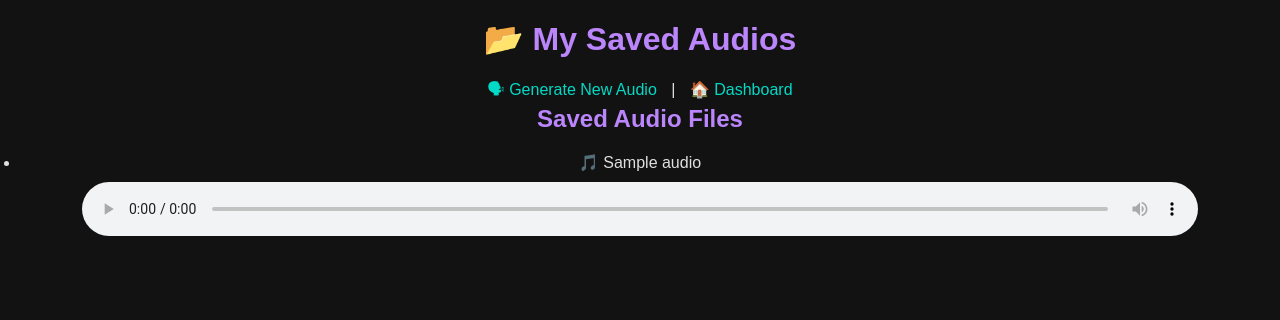
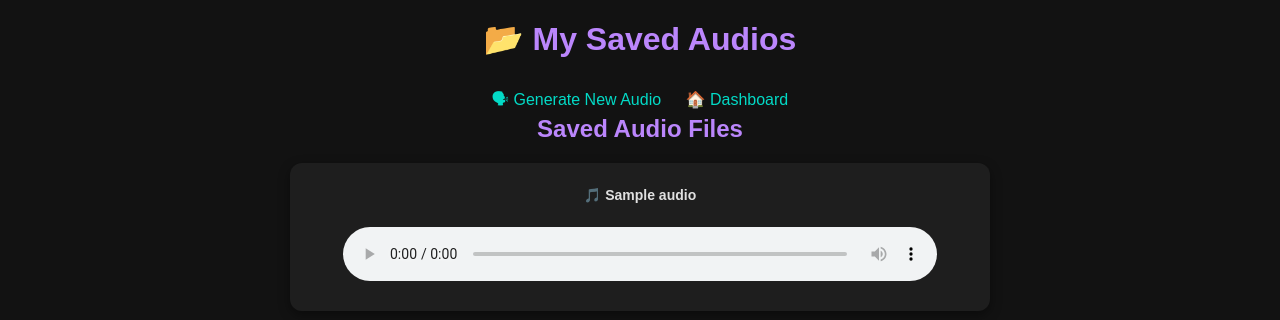
Before and after one commit to Ak23b/Russian-language-learning-app, a Flask app: template templates/index.html in a window 1280 px wide. Shown: the top 320 px of the page. Run offline with Flask 3, Linux system fonts and the light colour scheme; the template is opened without the code that fills it: most values are stand-ins (such as "Sample title", 1, 10 or a date in 2020).

Commit message:
Structure and Style update

```diff
--- a/templates/index.html
+++ b/templates/index.html
@@ -4,24 +4,30 @@
     <meta charset="UTF-8">
     <title>My Saved Audios</title>
     <link rel="stylesheet" href="{{ url_for('static', filename='style.css') }}">
+    <meta name="viewport" content="width=device-width, initial-scale=1.0">
 </head>
 <body>
+    <div class="container">
         <h1>📂 My Saved Audios</h1>
 
-    <nav>
-        <a href="{{ url_for('speak') }}">🗣 Generate New Audio</a> |
+        <!-- Navigation -->
+        <div class="nav-links">
+            <a href="{{ url_for('speak') }}">🗣 Generate New Audio</a>
             <a href="{{ url_for('dashboard') }}">🏠 Dashboard</a>
             {% if session.get('username') %}
-            | <a href="{{ url_for('settings') }}">⚙ Settings</a>
+                <a href="{{ url_for('settings') }}">⚙ Settings</a>
             {% endif %}
-    </nav>
+        </div>
 
         <h2>Saved Audio Files</h2>
+
         {% if audios %}
-        <ul>
+            <ul class="audio-list">
                 {% for audio in audios %}
-                <li>
-                    🎵 {{ audio }}
+                    <li class="audio-item">
+                        <div class="audio-info">
+                            <p>🎵 <strong>{{ audio }}</strong></p>
+                        </div>
                         <audio controls>
                             <source src="{{ url_for('static', filename='audio/' ~ audio) }}" type="audio/mpeg">
                             Your browser does not support the audio element.
```
Also changed, not shown: other parts of templates/index.html (+5 -1 lines). Lines whose indentation alone changed are shown as unchanged.
